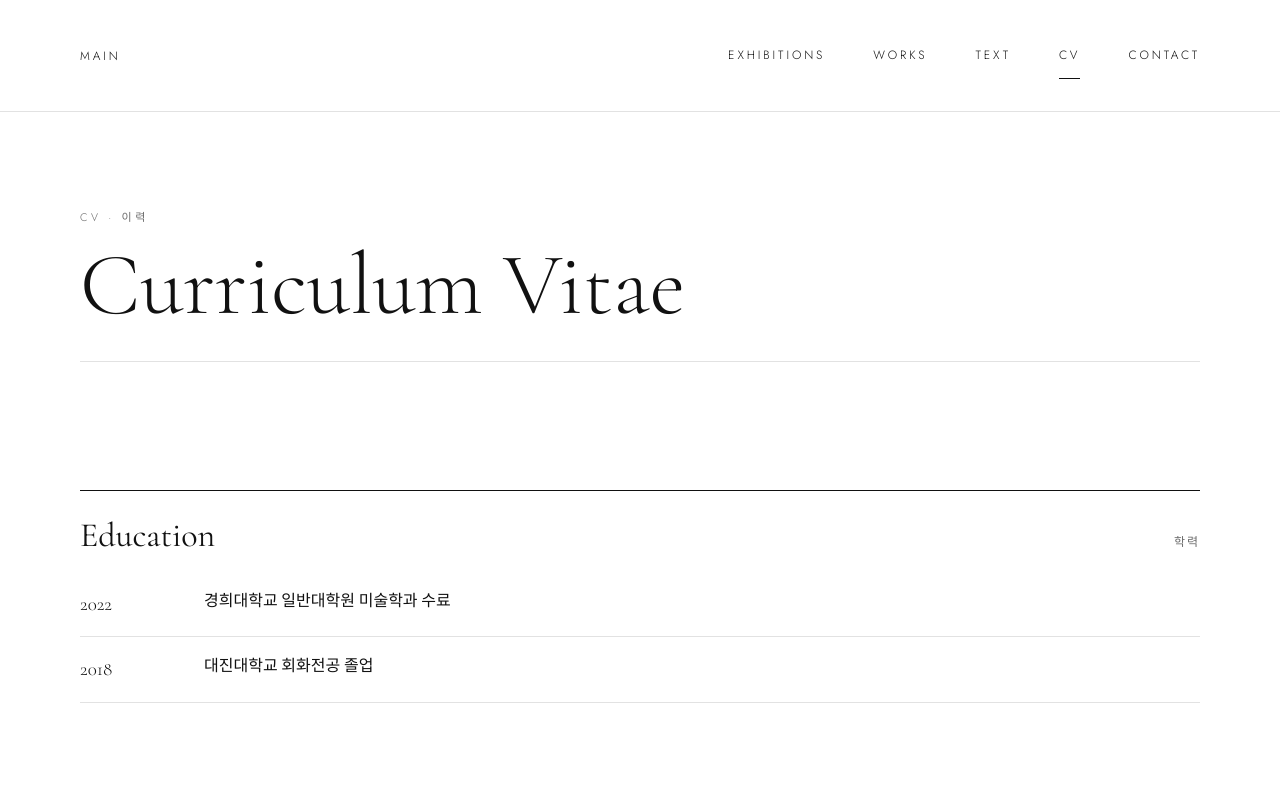
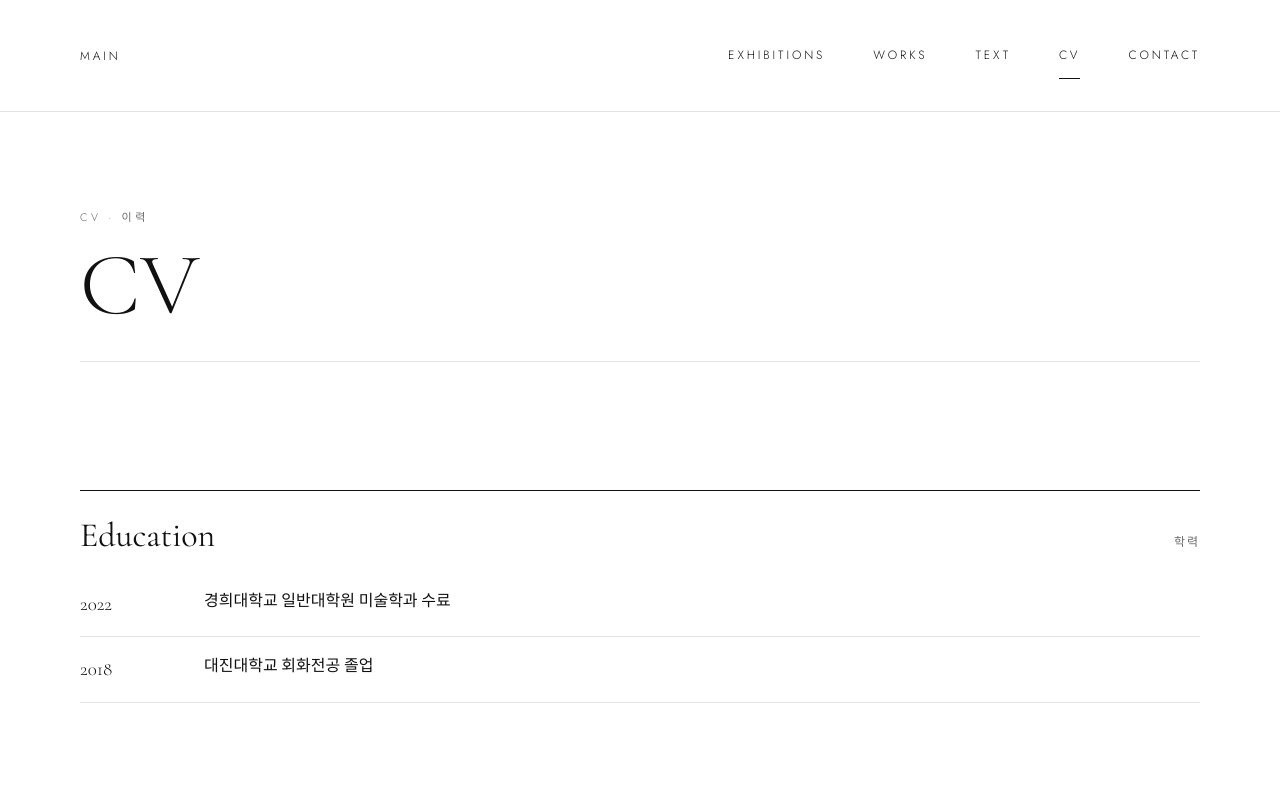
Before and after one commit to rladmsdn4908-droid/rladmsdn4908-droid.github.io, a plain HTML site: page cv.html in a window 1280 px wide. Shown: the top 800 px of the page. Drawn offline with nearby package versions, Linux system fonts and the light colour scheme.

Commit message:
CV 제목을 CV로
Co-Authored-By: Claude Opus 5.5 <noreply@anthropic.com>
Claude-Session: https://claude.ai/code/session_01RcwFJ4ppBppPf8Qumxyi33

```diff
--- a/cv.html
+++ b/cv.html
@@ -40,7 +40,7 @@ a{color:#111111;text-decoration:none}a:hover{color:#6B6B6B}
     <div style="display: flex; flex-wrap: wrap; justify-content: space-between; align-items: flex-end; gap: 32px; border-bottom: 1px solid #E2E2E2; padding-bottom: 32px">
       <div style="display: flex; flex-direction: column; gap: 16px">
         <span style="font-family: 'Jost', sans-serif; font-size: 11px; letter-spacing: 0.32em; color: #6B6B6B">CV · 이력</span>
-        <h1 style="margin: 0; font-family: 'Cormorant Garamond', serif; font-weight: 300; font-size: 88px; line-height: 1">Curriculum Vitae</h1>
+        <h1 style="margin: 0; font-family: 'Cormorant Garamond', serif; font-weight: 300; font-size: 88px; line-height: 1">CV</h1>
       </div>
     </div>
 
```
